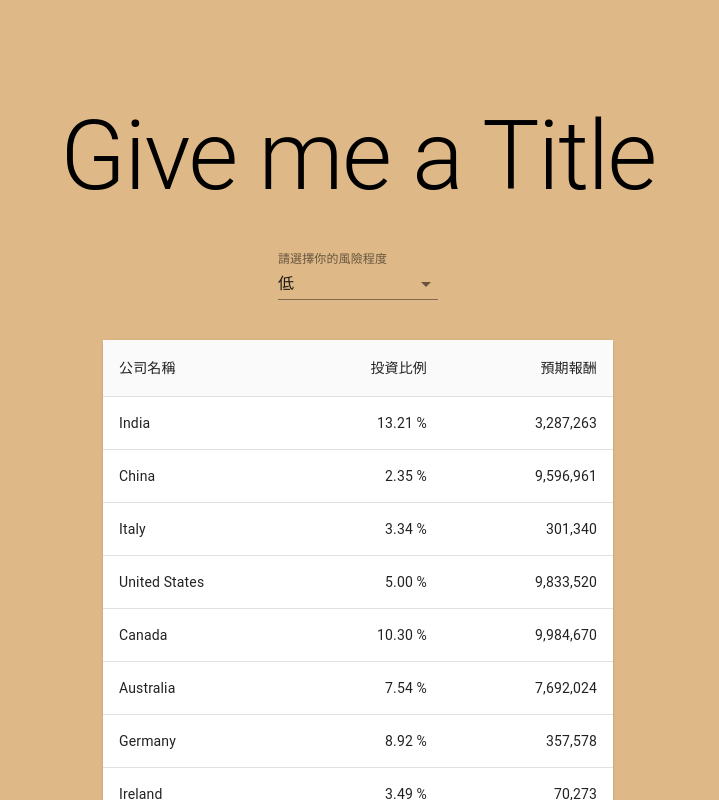
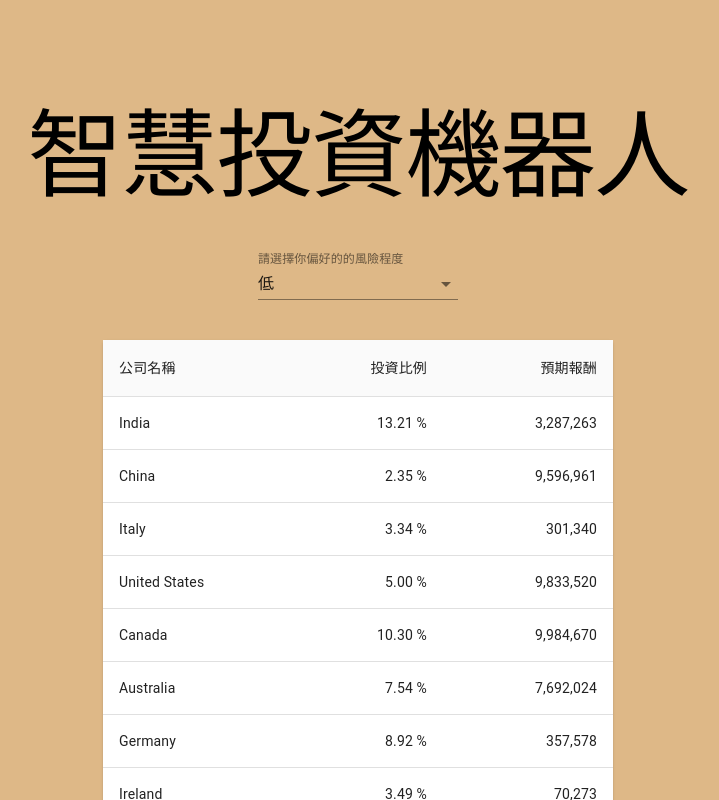
Before and after one commit to belong112/fintech_final_webpage, a Next.js app: page /invest in a window 1280 px wide. Shown: the top 800 px of the page, without its empty margins (282-1001 px from the left). Built offline with nearby package versions, Linux system fonts and the light colour scheme.

Commit message:
test merge

```diff
--- a/pages/invest.js
+++ b/pages/invest.js
@@ -20,12 +20,12 @@ const invest = () => {
     <div className={styles.root}>
       <div className={styles.displayBox}>
         <Typography className={styles.title} variant="h1">
-          Give me a Title
+          智慧投資機器人
         </Typography>
       </div>
       <div className={styles.displayBox}>
         <FormControl className={styles.formControl}>
-          <InputLabel>請選擇你的風險程度</InputLabel>
+          <InputLabel>請選擇你偏好的的風險程度</InputLabel>
           <Select
             id="demo-simple-select"
             labelId="demo-simple-select-label"
--- a/styles/test.module.css
+++ b/styles/test.module.css
@@ -8,7 +8,7 @@
 }
 
 .formControl {
-  width: 160px;
+  width: 200px;
 }
 
 .displayBox {
```
